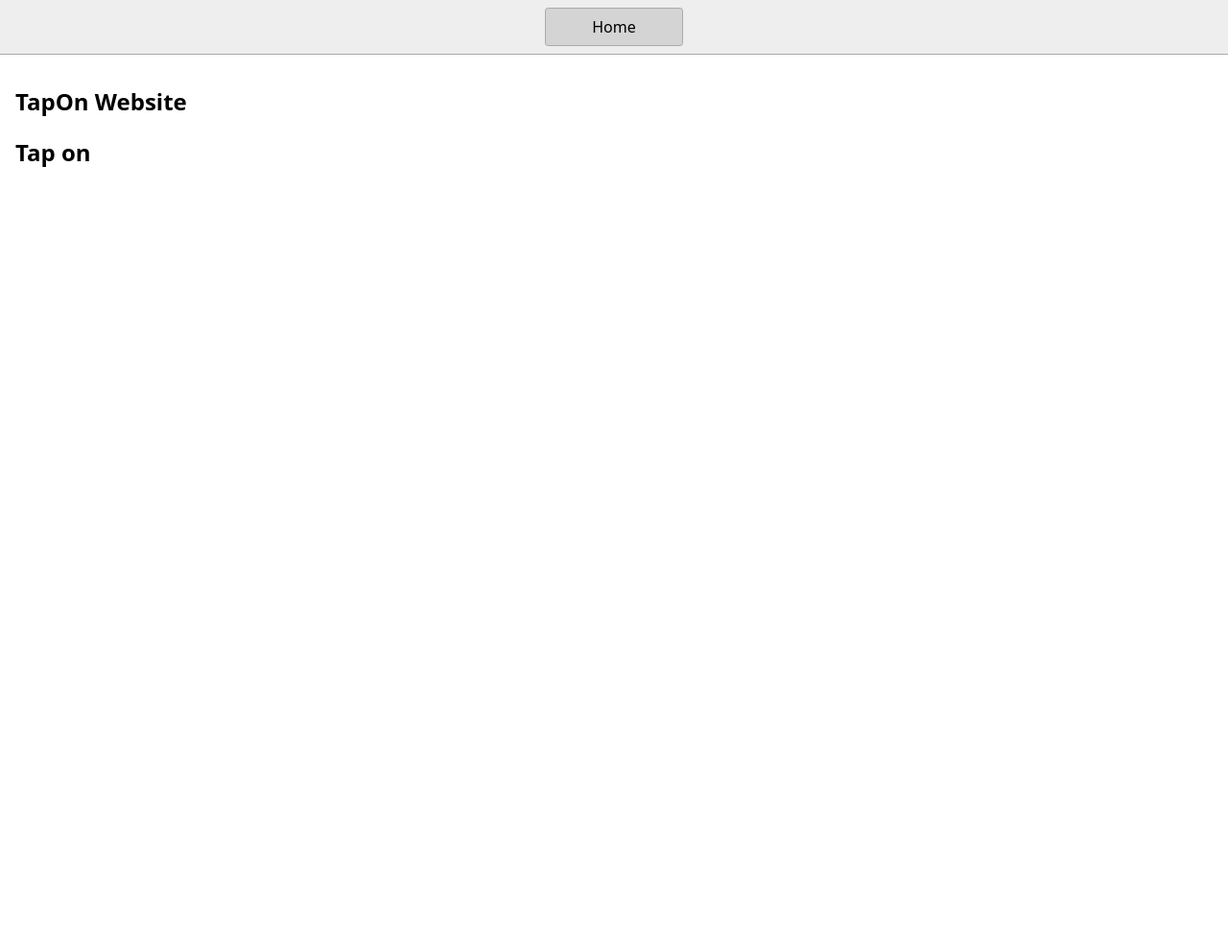
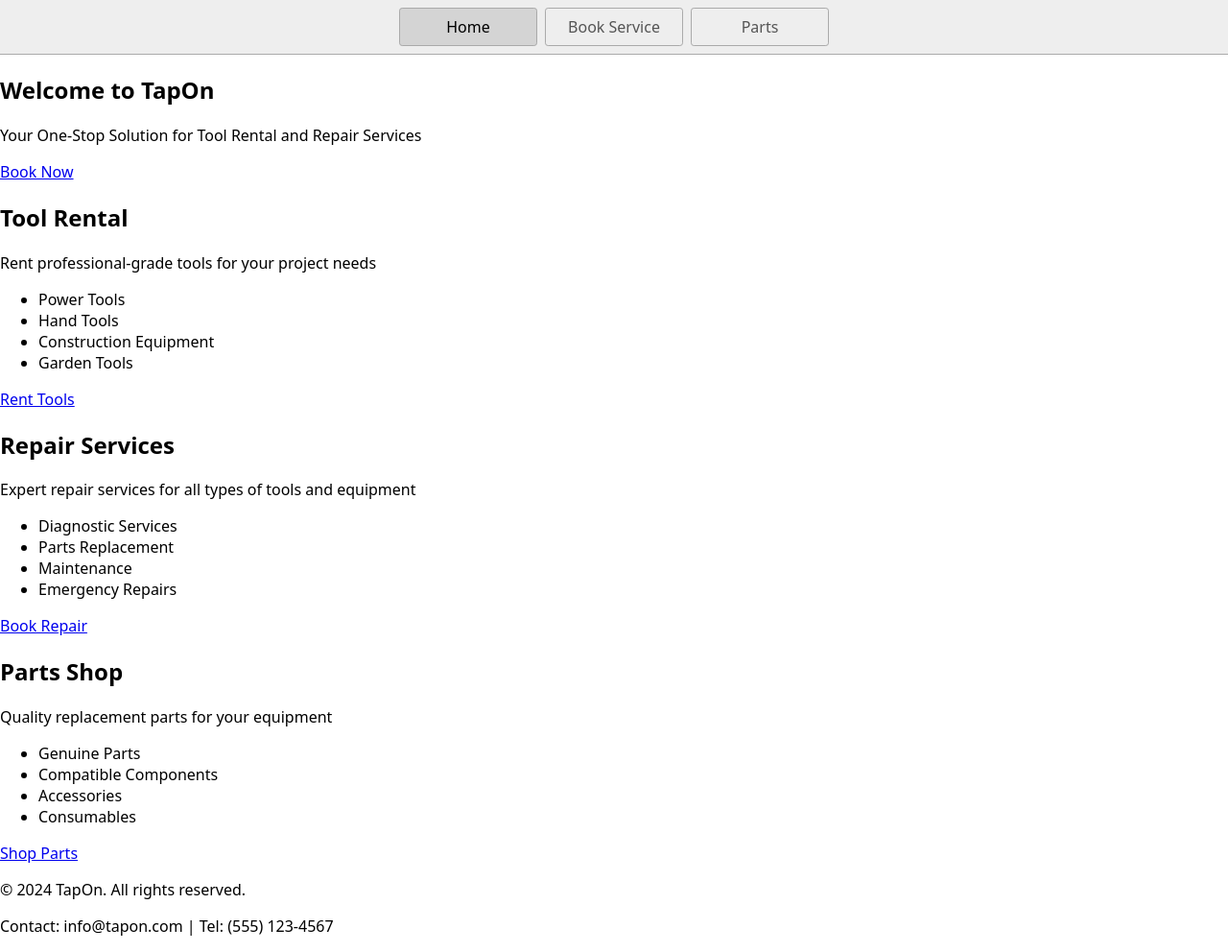
Before and after one commit to JMNaveeth/TapOn-Website, a website: page index.html in a window 1280 px wide. Shown: the whole page at 96% size. Before the commit the page ends 800 px from the top, so only its background shows below. Drawn offline with Linux system fonts and the light colour scheme.

Commit message:
normal index file

```diff
--- a/index.html
+++ b/index.html
@@ -1,23 +1,66 @@
 <!DOCTYPE html>
 <html lang="en">
   <head>
-    <title>Home</title>
+    <title>TapOn - Tool Rental & Repair Services</title>
     <meta charset="UTF-8" />
     <meta name="viewport" content="width=device-width" />
-    <!--
-      Need a visual blank slate?
-      Remove all code in `styles.css`!
-    -->
     <link rel="stylesheet" href="styles.css" />
     <script type="module" src="script.js"></script>
   </head>
   <body>
     <nav>
       <a href="/" aria-current="page">Home</a>
+      <a href="/booking.html">Book Service</a>
+      <a href="/parts.html">Parts</a>
     </nav>
-    <main>
-      <h1>TapOn Website</h1>
-      <h2>Tap on</h2>
-    </main>
+
+    <section class="hero">
+      <h1>Welcome to TapOn</h1>
+      <p>Your One-Stop Solution for Tool Rental and Repair Services</p>
+      <a href="/booking.html" class="btn">Book Now</a>
+    </section>
+
+    <section class="services">
+      <div class="service-card">
+        <h2>Tool Rental</h2>
+        <p>Rent professional-grade tools for your project needs</p>
+        <ul>
+          <li>Power Tools</li>
+          <li>Hand Tools</li>
+          <li>Construction Equipment</li>
+          <li>Garden Tools</li>
+        </ul>
+        <a href="/booking.html" class="btn">Rent Tools</a>
+      </div>
+
+      <div class="service-card">
+        <h2>Repair Services</h2>
+        <p>Expert repair services for all types of tools and equipment</p>
+        <ul>
+          <li>Diagnostic Services</li>
+          <li>Parts Replacement</li>
+          <li>Maintenance</li>
+          <li>Emergency Repairs</li>
+        </ul>
+        <a href="/booking.html" class="btn">Book Repair</a>
+      </div>
+
+      <div class="service-card">
+        <h2>Parts Shop</h2>
+        <p>Quality replacement parts for your equipment</p>
+        <ul>
+          <li>Genuine Parts</li>
+          <li>Compatible Components</li>
+          <li>Accessories</li>
+          <li>Consumables</li>
+        </ul>
+        <a href="/parts.html" class="btn">Shop Parts</a>
+      </div>
+    </section>
+
+    <footer>
+      <p>© 2024 TapOn. All rights reserved.</p>
+      <p>Contact: info@tapon.com | Tel: (555) 123-4567</p>
+    </footer>
   </body>
 </html>
```
